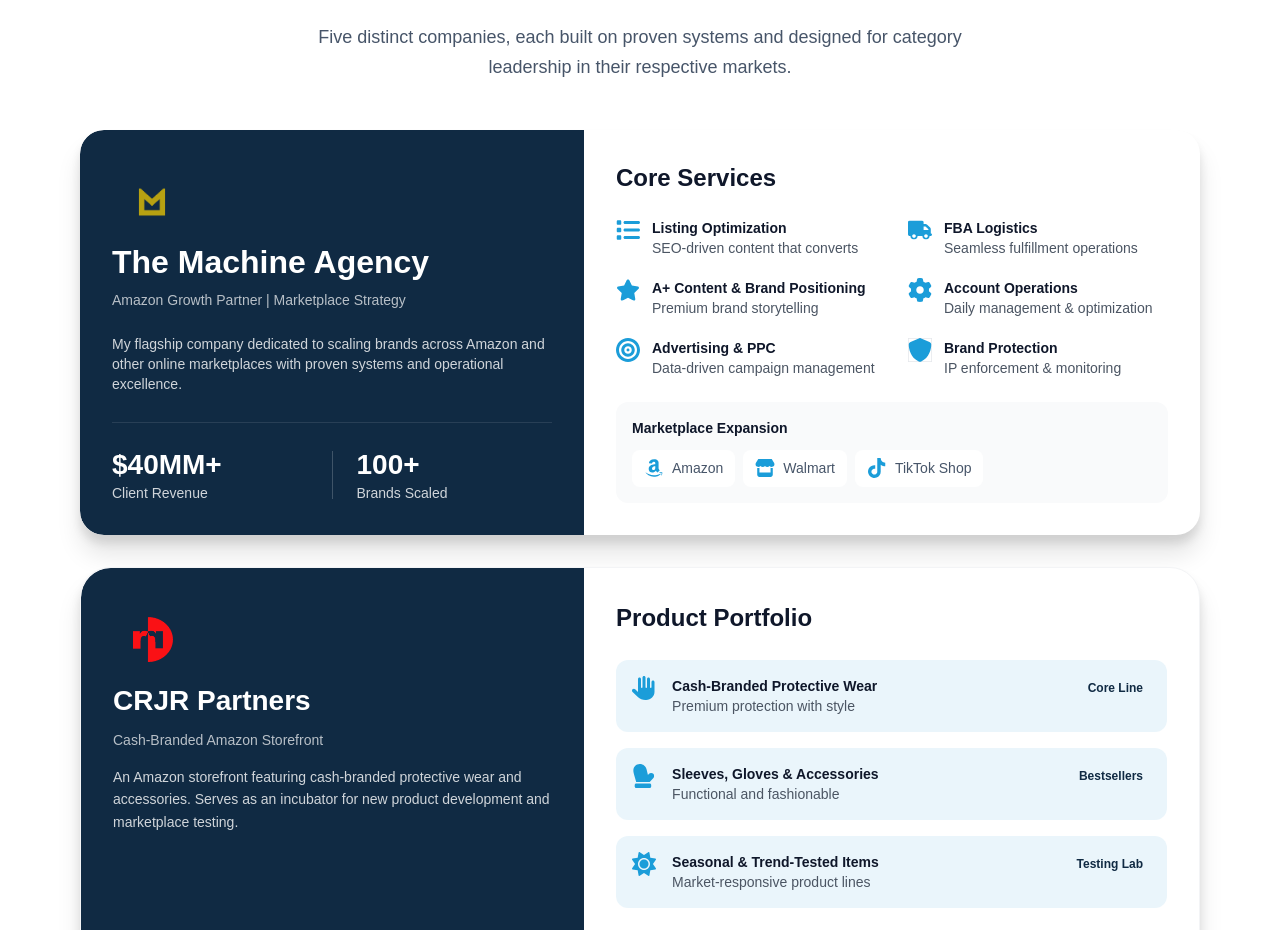
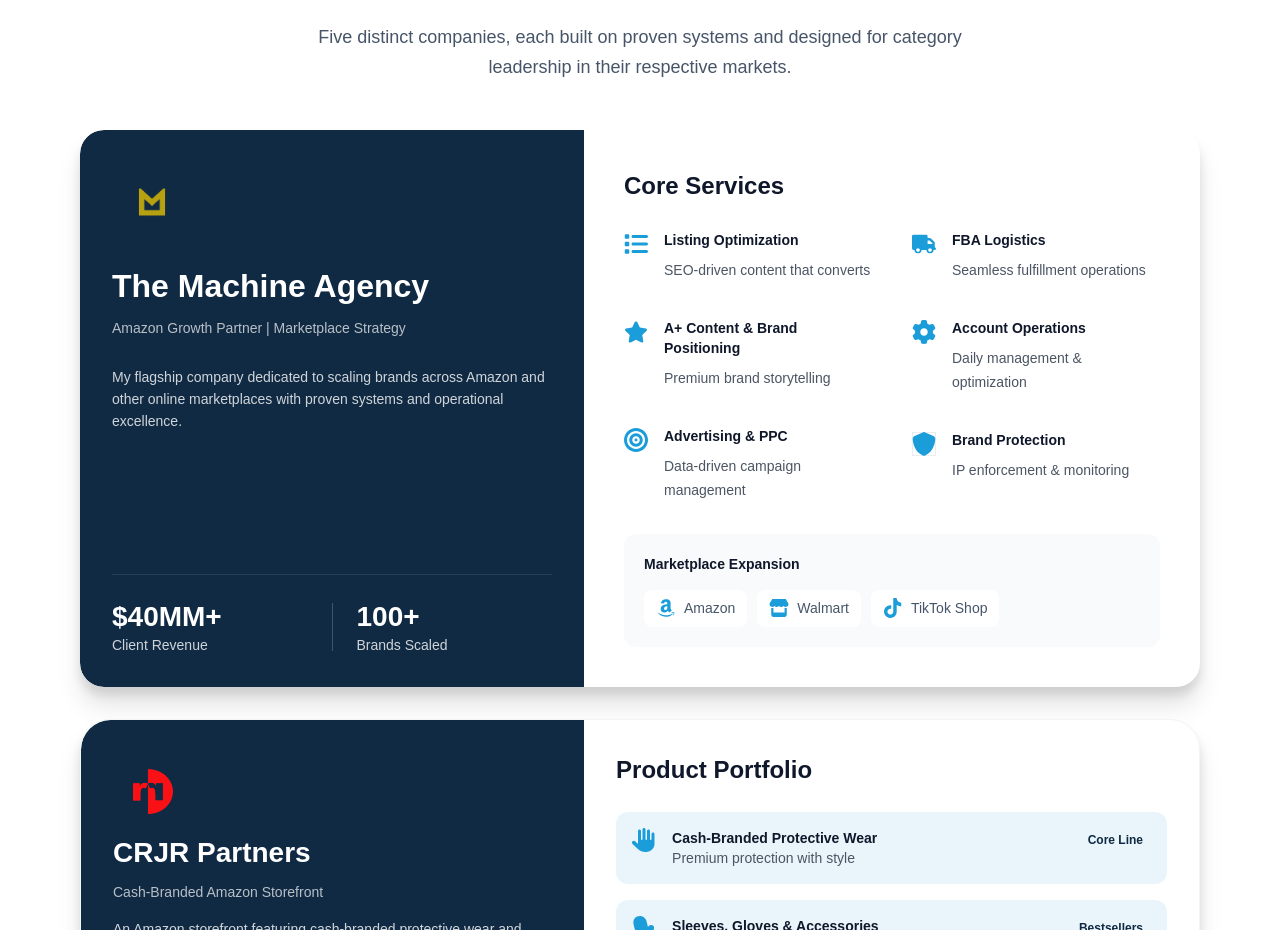
Before and after one commit to SaadRehman19/CRJR, a React (Vite) app: page /companies in a window 1280 px wide. Shown: the part 843-1773 px from the top of the page. Built offline with nearby package versions, Linux system fonts and the light colour scheme.

Commit message:
fix minor issue + horiontal scrollbar issue

```diff
--- a/src/App.jsx
+++ b/src/App.jsx
@@ -22,7 +22,7 @@
 function App() {
   return (
     <Router>
-      <div className="min-h-screen bg-white">
+      <div className="min-h-screen bg-white overflow-x-hidden w-full max-w-full">
         <Navbar />
         <AnimatedRoutes />
         <Footer />
--- a/src/components/Hero/HeroDashboard.jsx
+++ b/src/components/Hero/HeroDashboard.jsx
@@ -6,7 +6,7 @@
 const HeroDashboard = () => {
   return (
     <motion.div
-      className="relative w-full max-w-[678px] h-auto aspect-[678/500] mx-auto"
+      className="relative w-full max-w-[678px] h-auto aspect-[678/500] mx-auto mt-2 md:mt-0 overflow-hidden"
       initial={{ opacity: 0, x: 50 }}
       animate={{ opacity: 1, x: 0 }}
       transition={{ duration: 0.8, delay: 0.3 }}
--- a/src/components/Hero/PartnerLogos.jsx
+++ b/src/components/Hero/PartnerLogos.jsx
@@ -8,19 +8,20 @@
   const logos = [
     { src: tmaLogo, alt: 'TMA', mobileHeight: 'h-[40px]', desktopHeight: 'md:h-[44px] lg:h-[48px]' },
     { src: mcmLogo, alt: 'MCM Nutrition', mobileHeight: 'h-[40px]', desktopHeight: 'md:h-[44px] lg:h-[48px]' },
-    { src: aunerLogo, alt: 'Auner Pet', mobileHeight: 'h-[48px]', desktopHeight: 'md:h-[54px] lg:h-[58px]' },
+    { src: aunerLogo, alt: 'Auner Pet', mobileHeight: 'h-[54px]', desktopHeight: 'md:h-[60px] lg:h-[62px]' },
     { src: crjrPartnersLogo, alt: 'CRJR Partners', mobileHeight: 'h-[40px]', desktopHeight: 'md:h-[44px] lg:h-[48px]' },
   ];
 
   return (
-    <div className="mt-8 md:mt-12 lg:mt-16">
+    <div className="mt-8 md:mt-12 lg:mt-16 mb-4 md:mb-0 flex flex-col items-center md:items-start">
+      <div className="flex flex-col items-center">
         <motion.p
-        className="text-[13px] md:text-[14px] leading-[24px] md:leading-[30px] text-[#475569] mb-3 md:mb-4 text-center md:text-left"
+          className="text-[15px] md:text-[16px] lg:text-[18px] leading-[24px] md:leading-[30px] text-[#475569] mb-3 md:mb-4 text-center font-semibold"
           initial={{ opacity: 0 }}
           animate={{ opacity: 1 }}
           transition={{ duration: 0.5, delay: 1.2 }}
         >
-        Our Partner
+          Our Partners
         </motion.p>
         <div className="flex items-center justify-center md:justify-start gap-1 md:gap-3 lg:gap-4 flex-wrap">
           {logos.map((logo, index) => (
@@ -37,6 +38,7 @@
           ))}
         </div>
       </div>
+    </div>
   );
 };
 
--- a/src/components/companies/MachineAgencyCard.jsx
+++ b/src/components/companies/MachineAgencyCard.jsx
@@ -68,7 +68,7 @@
         {/* Left Column - Header & Stats (Dark Background) */}
         <div className="bg-[#102a43] p-6 md:p-8 lg:w-[45%] flex flex-col rounded-t-[16px] md:rounded-t-[24px] lg:rounded-l-[24px] lg:rounded-tr-none">
           {/* Logo Box - aligned with text below */}
-          <div className="w-16 h-16 md:w-20 md:h-20 rounded-xl md:rounded-2xl flex items-center justify-center overflow-hidden mb-4 md:mb-0">
+          <div className="w-16 h-16 md:w-20 md:h-20 rounded-xl md:rounded-2xl flex items-center justify-center overflow-hidden mb-5 md:mb-6">
             <img
               src={tmaLogo}
               alt="CRJR Partners Logo"
@@ -77,17 +77,17 @@
           </div>
 
           {/* Company Name */}
-          <h3 className="text-[24px] md:text-[32px] font-bold text-white mb-2 leading-tight md:leading-[40px]">
+          <h3 className="text-[24px] md:text-[32px] font-bold text-white mb-3 leading-tight md:leading-[40px]">
             The Machine Agency
           </h3>
 
           {/* Tagline */}
-          <p className="text-[13px] md:text-[14px] text-white/70 mb-4 md:mb-6 leading-[20px]">
+          <p className="text-[13px] md:text-[14px] text-white/70 mb-5 md:mb-7 leading-[20px]">
             Amazon Growth Partner | Marketplace Strategy
           </p>
 
           {/* Description */}
-          <p className="text-[13px] md:text-[14px] text-white/80 leading-[20px] mb-4 md:mb-6">
+          <p className="text-[13px] md:text-[14px] text-white/80 leading-[22px] mb-6 md:mb-8">
             My flagship company dedicated to scaling brands across Amazon and
             other online marketplaces with proven systems and operational
             excellence.
@@ -116,16 +116,16 @@
         </div>
 
         {/* Right Column - Services (White Background) */}
-        <div className="p-6 md:p-8 lg:w-[55%] flex flex-col">
+        <div className="p-7 md:p-10 lg:w-[55%] flex flex-col">
           {/* Core Services */}
-          <h4 className="text-[20px] md:text-[24px] font-bold text-[#0f172a] mb-4 md:mb-6 leading-tight md:leading-[32px]">
+          <h4 className="text-[20px] md:text-[24px] font-bold text-[#0f172a] mb-5 md:mb-7 leading-tight md:leading-[32px]">
             Core Services
           </h4>
 
           {/* Single column on mobile, two columns on desktop */}
-          <div className="flex flex-col md:flex-row md:gap-8 mb-6">
+          <div className="flex flex-col md:flex-row md:gap-10 mb-7 md:mb-8">
             {/* Left Column */}
-            <div className="flex-1 space-y-4 md:space-y-5">
+            <div className="flex-1 space-y-10 md:space-y-9">
               {servicesLeft.map((service, index) => (
                 <motion.div
                   key={index}
@@ -133,7 +133,7 @@
                   whileInView={{ opacity: 1, x: 0 }}
                   viewport={{ once: true }}
                   transition={{ duration: 0.4, delay: index * 0.1 }}
-                  className="flex items-start gap-3"
+                  className="flex items-start gap-4"
                 >
                   <motion.img
                     initial={{ scale: 0 }}
@@ -142,13 +142,13 @@
                     transition={{ duration: 0.3, delay: index * 0.1 + 0.2, type: "spring", stiffness: 200 }}
                     src={service.icon}
                     alt=""
-                    className="w-5 h-5 md:w-6 md:h-6 shrink-0"
+                    className="w-5 h-5 md:w-6 md:h-6 shrink-0 mt-0.5"
                   />
                   <div>
-                    <p className="text-[13px] md:text-[14px] font-semibold text-[#0f172a] leading-[20px]">
+                    <p className="text-[13px] md:text-[14px] font-semibold text-[#0f172a] leading-[20px] mb-2">
                       {service.title}
                     </p>
-                    <p className="text-[13px] md:text-[14px] text-[#4b5563] leading-[20px]">
+                    <p className="text-[13px] md:text-[14px] text-[#4b5563] leading-[24px]">
                       {service.description}
                     </p>
                   </div>
@@ -157,7 +157,7 @@
             </div>
 
             {/* Right Column */}
-            <div className="flex-1 space-y-4 md:space-y-5">
+            <div className="flex-1 space-y-10 md:space-y-9 mt-10 md:mt-0">
               {servicesRight.map((service, index) => (
                 <motion.div
                   key={index}
@@ -165,7 +165,7 @@
                   whileInView={{ opacity: 1, x: 0 }}
                   viewport={{ once: true }}
                   transition={{ duration: 0.4, delay: (index + 3) * 0.1 }}
-                  className="flex items-start gap-3"
+                  className="flex items-start gap-4"
                 >
                   <motion.img
                     initial={{ scale: 0 }}
@@ -174,13 +174,13 @@
                     transition={{ duration: 0.3, delay: (index + 3) * 0.1 + 0.2, type: "spring", stiffness: 200 }}
                     src={service.icon}
                     alt=""
-                    className="w-5 h-5 md:w-6 md:h-6 shrink-0"
+                    className="w-5 h-5 md:w-6 md:h-6 shrink-0 mt-0.5"
                   />
                   <div>
-                    <p className="text-[13px] md:text-[14px] font-semibold text-[#0f172a] leading-[20px]">
+                    <p className="text-[13px] md:text-[14px] font-semibold text-[#0f172a] leading-[20px] mb-2">
                       {service.title}
                     </p>
-                    <p className="text-[13px] md:text-[14px] text-[#4b5563] leading-[20px]">
+                    <p className="text-[13px] md:text-[14px] text-[#4b5563] leading-[24px]">
                       {service.description}
                     </p>
                   </div>
@@ -195,12 +195,12 @@
             whileInView={{ opacity: 1, y: 0 }}
             viewport={{ once: true }}
             transition={{ duration: 0.5, delay: 0.6 }}
-            className="bg-[#f9fafb] rounded-[10px] md:rounded-[12px] p-3 md:p-4 mt-auto"
+            className="bg-[#f9fafb] rounded-[10px] md:rounded-[12px] p-4 md:p-5 mt-auto"
           >
-            <h5 className="text-[13px] md:text-[14px] font-semibold text-[#0f172a] mb-2 md:mb-3 leading-[20px]">
+            <h5 className="text-[13px] md:text-[14px] font-semibold text-[#0f172a] mb-3 md:mb-4 leading-[20px]">
               Marketplace Expansion
             </h5>
-            <div className="flex flex-wrap gap-2">
+            <div className="flex flex-wrap gap-2.5">
               {marketplaces.map((marketplace, index) => (
                 <motion.span
                   key={index}
--- a/src/index.css
+++ b/src/index.css
@@ -1,9 +1,13 @@
 @import "tailwindcss";
 @import url('https://fonts.googleapis.com/css2?family=Plus+Jakarta+Sans:wght@400;600;700&display=swap');
 
-body {
+html, body {
   margin: 0;
+  padding: 0;
   font-family: 'Plus Jakarta Sans', sans-serif;
   -webkit-font-smoothing: antialiased;
   -moz-osx-font-smoothing: grayscale;
+  overflow-x: hidden;
+  width: 100%;
+  max-width: 100vw;
 }
```
Lines whose indentation alone changed are shown as unchanged.
